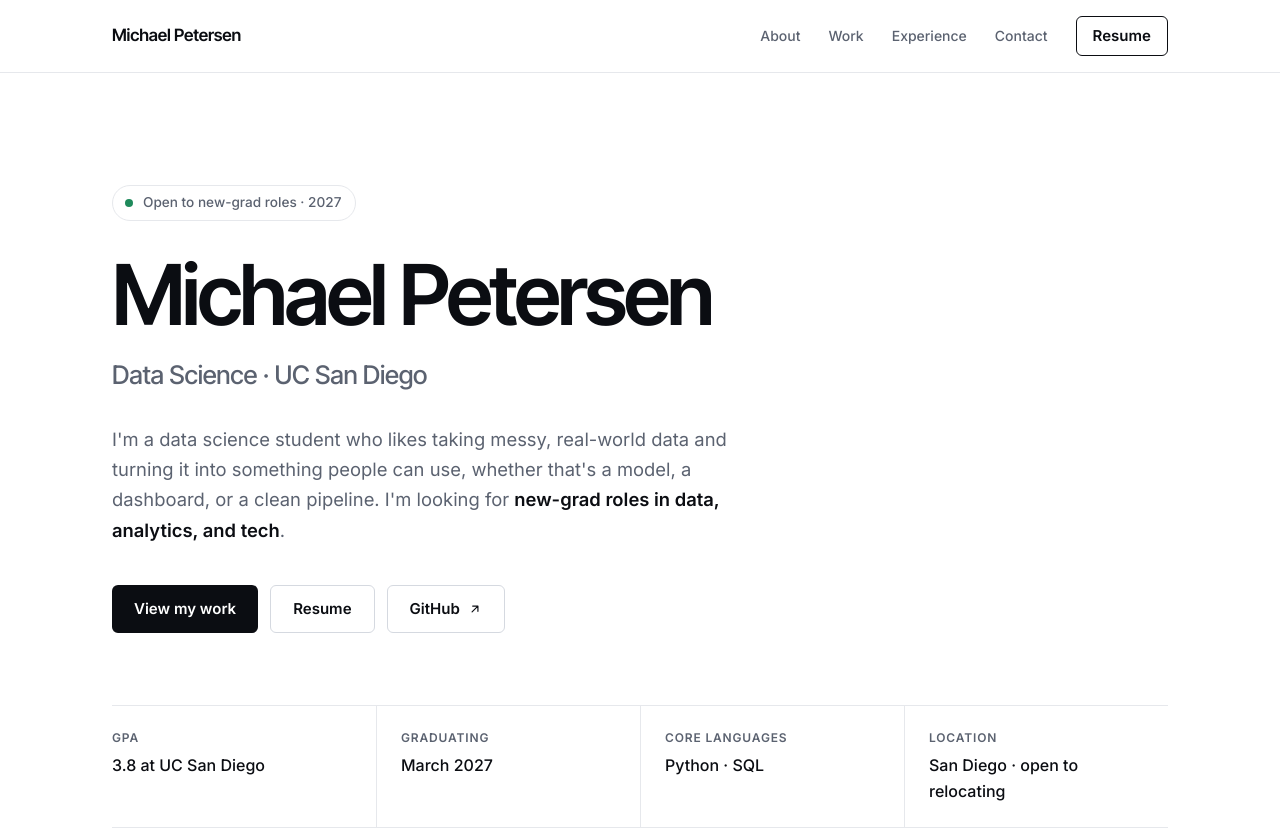
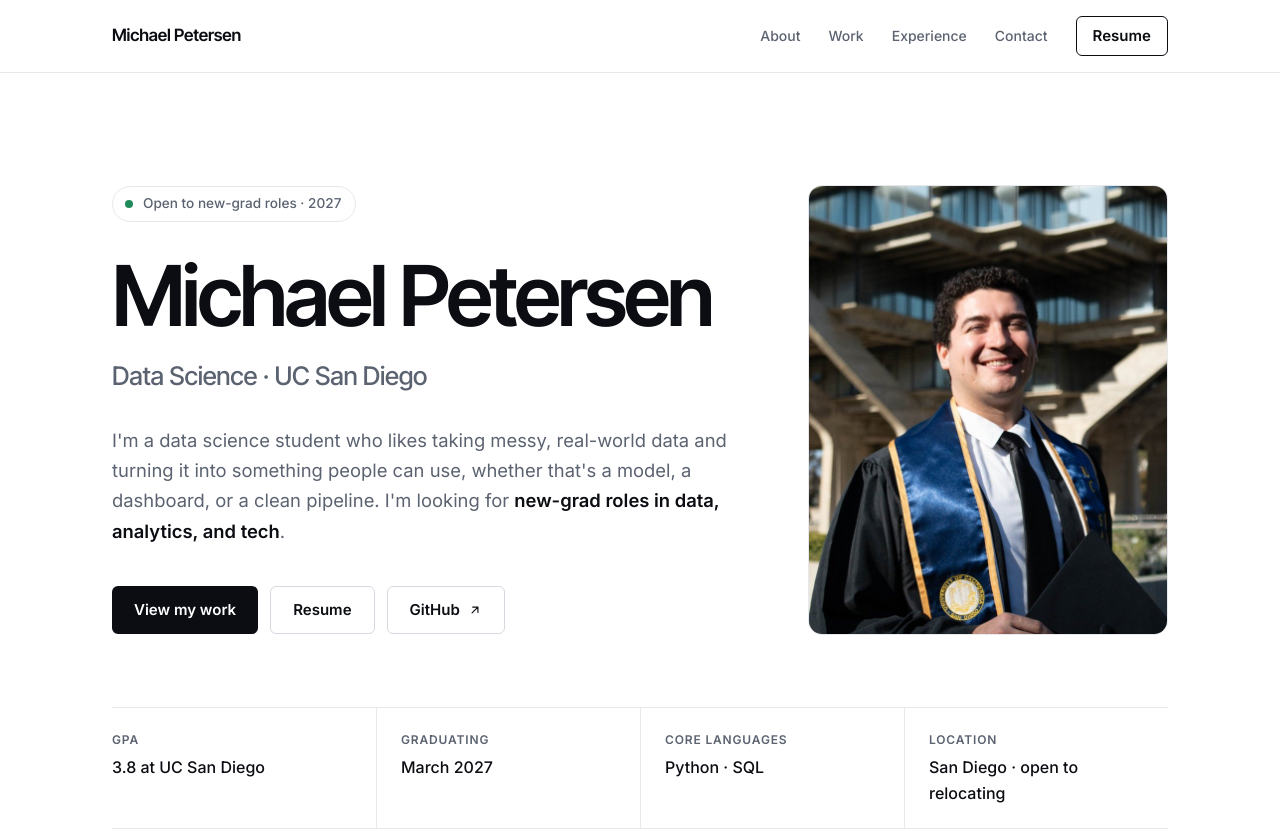
Before and after one commit to m1petersen/m1petersen.github.io, a plain HTML site: page index.html in a window 1280 px wide. Shown: the top 831 px of the page. Drawn offline with Linux system fonts and the light colour scheme.

Commit message:
"Add headshot"

```diff
--- a/index.html
+++ b/index.html
@@ -136,6 +136,29 @@
     }
     .hero-desc strong { color: var(--ink); font-weight: 600; }
     .hero-ctas { display: flex; flex-wrap: wrap; gap: 12px; margin-top: 40px; }
+
+    /* Hero: text left, photo right */
+    .hero-grid {
+      display: grid;
+      grid-template-columns: minmax(0, 1fr) 360px;
+      gap: 64px;
+      align-items: center;
+    }
+    .hero-photo {
+      position: relative;
+      aspect-ratio: 4 / 5;
+      border-radius: 14px;
+      overflow: hidden;
+      background: var(--tint);
+      border: 1px solid var(--rule);
+    }
+    .hero-photo img {
+      display: block;
+      width: 100%;
+      height: 100%;
+      object-fit: cover;
+      object-position: center 25%; /* raise or lower to adjust framing */
+    }
 
     .facts {
       margin-top: 72px;
@@ -281,6 +304,12 @@
       .fact:nth-child(n+3) { border-top: 1px solid var(--rule); }
       .skills-grid { grid-template-columns: repeat(2, minmax(0, 1fr)); }
       .nav-links .hide-sm { display: none; }
+      .hero-grid { grid-template-columns: minmax(0, 1fr) 260px; gap: 40px; }
+    }
+    @media (max-width: 720px) {
+      /* Phone: small round photo above the name */
+      .hero-grid { grid-template-columns: 1fr; gap: 28px; }
+      .hero-photo { order: -1; width: 112px; aspect-ratio: 1; border-radius: 50%; }
     }
     @media (max-width: 560px) {
       .wrap { padding: 0 20px; }
@@ -315,6 +344,8 @@
     <!-- HERO -->
     <section id="top">
       <div class="wrap">
+       <div class="hero-grid">
+        <div class="hero-text">
         <p class="status"><span class="status-dot"></span>Open to new-grad roles · 2027</p>
         <h1 class="hero-name">Michael Petersen</h1>
         <p class="hero-role">Data Science · UC San Diego</p>
@@ -329,6 +360,12 @@
             <svg width="14" height="14" viewBox="0 0 24 24" fill="none" stroke="currentColor" stroke-width="2" stroke-linecap="round" stroke-linejoin="round" aria-hidden="true"><path d="M7 17L17 7M8 7h9v9"/></svg>
           </a>
         </div>
+        </div>
+        <div class="hero-photo">
+          <img src="headshot.jpg" alt="Michael Petersen" width="720" height="900"
+               onerror="this.parentElement.style.display='none'" />
+        </div>
+       </div>
 
         <dl class="facts">
           <div class="fact"><dt class="label">GPA</dt><dd>3.8 at UC San Diego</dd></div>
```
